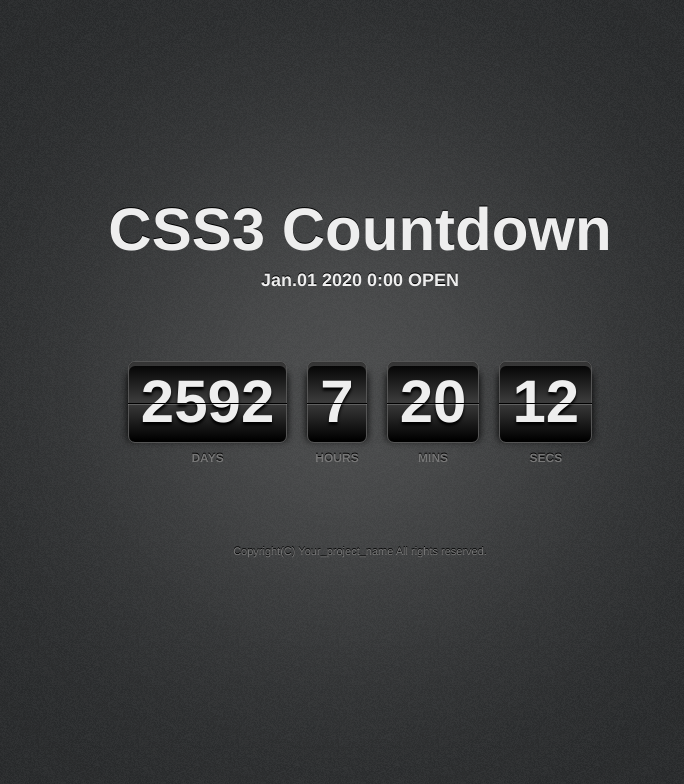
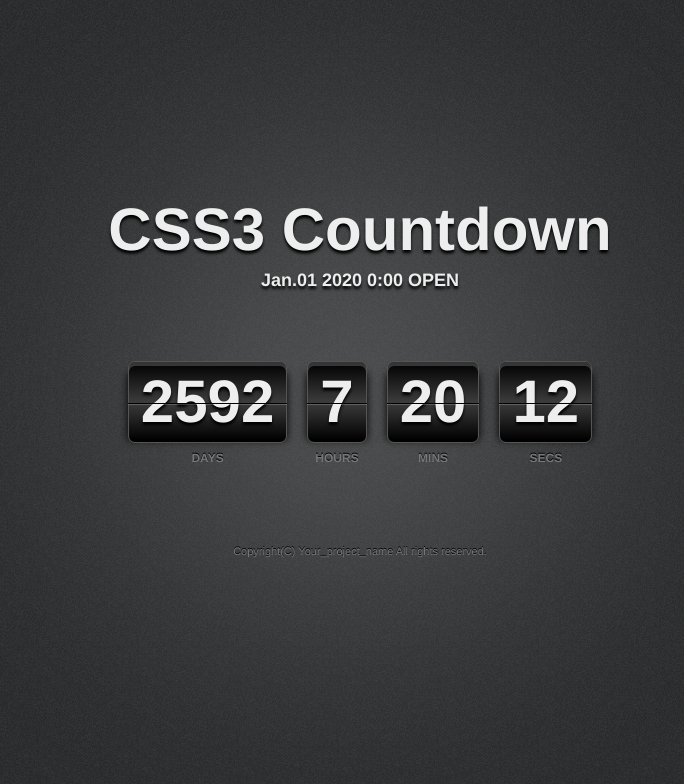
Before and after one commit to sanographix/css3-countdown, a plain HTML site: page index.html in a window 1280 px wide. Shown: the whole page, without its empty margins (280-964 px from the left). Drawn offline with Linux system fonts and the light colour scheme.

```diff
--- a/css/style.css
+++ b/css/style.css
@@ -35,6 +35,9 @@
 h2 {
     margin: 0;
     color: #eee;
+    -moz-text-shadow: 0 3px 3px #000000;
+    -webkit-text-shadow: 0 3px 3px #000000;
+    text-shadow: 0 3px 3px #000000;
 }
 
 h1 {
```
Also changed, not shown: 1 other file.
